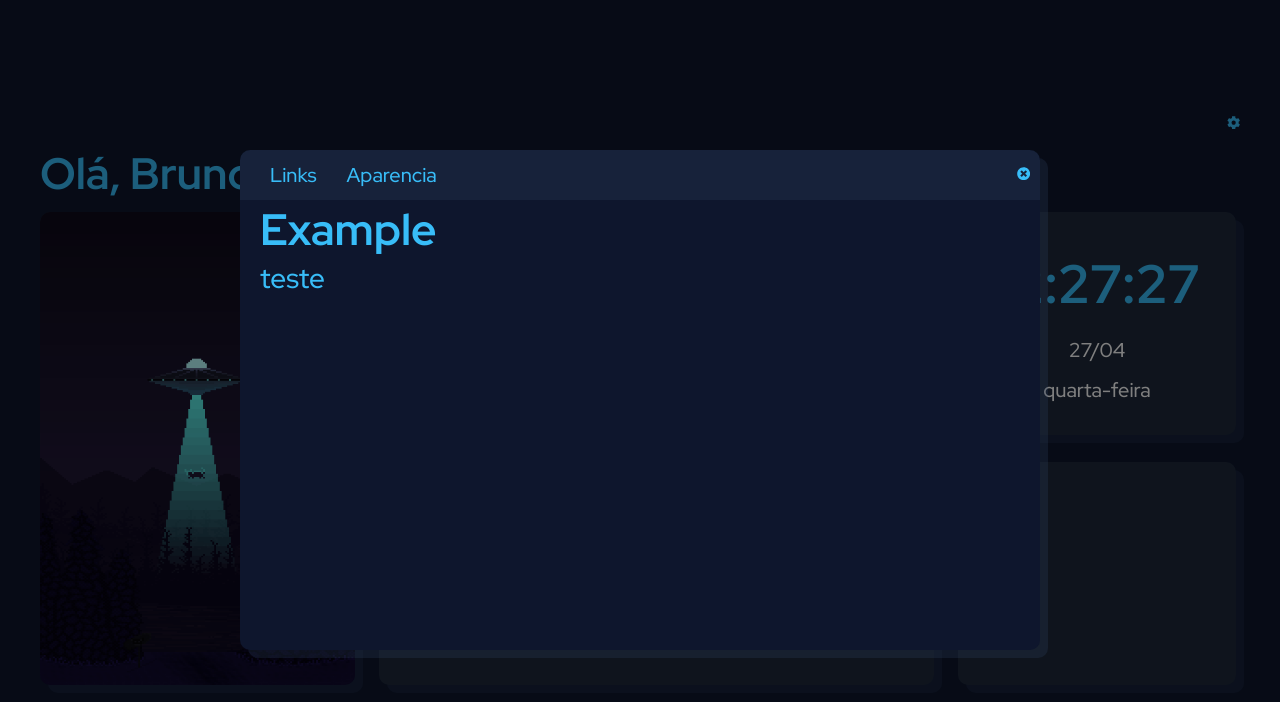
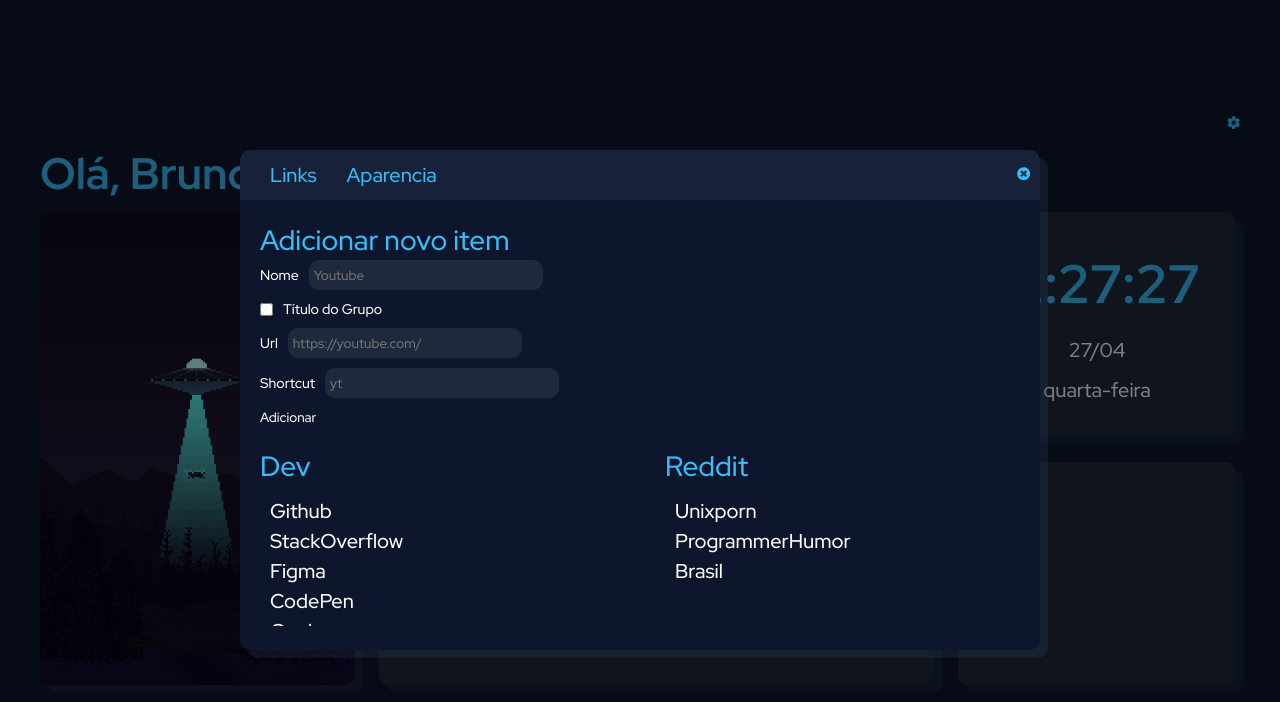
Before and after one commit to bruno-bento/startpage, a React (Create React App) app: page / in a window 1280 px wide. Both pictures are taken after a click on the button 1233 px from the left and 124 px from the top of the page. Shown: the top 702 px of the page. Built offline with nearby package versions, Linux system fonts and the light colour scheme; no server answers.

Commit message:
Melhorias modal Links

```diff
--- a/src/App.scss
+++ b/src/App.scss
@@ -101,3 +101,11 @@ a{
     text-decoration: none;
 
 }
+
+input{
+    background: #1e293b;
+    border: none;
+    border-radius: 1rem;
+    color: #fff;
+    caret-color: #38BDF8;
+}
--- a/src/components/Modal/Modal.js
+++ b/src/components/Modal/Modal.js
@@ -1,7 +1,18 @@
 import style from "./Modal.module.scss";
 import ReactModal from "react-modal";
 import { FaTimesCircle } from "react-icons/fa";
+import { linksArray } from "../data/data";
+import Links from "../Links/Links";
+import ModalForm from "./ModalForm/ModalForm";
+
 const Modal = (props) => {
+  if (linksArray.length === 0) {
+    return (
+        <div className={`card ${style.contentLinks}`}>
+            <p className="">Nenhum Item Encontrado</p>;
+        </div>
+    );
+  }
   function afterOpenModal() {
     // references are now sync'd and can be accessed.
   }
@@ -17,8 +28,12 @@ const Modal = (props) => {
     >
       <div className={style.modalMenu}>
         <div>
-          <a href="##" alt="teste"  >Links</a>
-          <a href="##" alt="teste"  >Aparencia</a>
+          <a href="##" alt="teste">
+            Links
+          </a>
+          <a href="##" alt="teste">
+            Aparencia
+          </a>
         </div>
         <button onClick={props.toggleModal} className={`btn ${style.btnModal}`}>
           <FaTimesCircle className={style.icons} />
@@ -26,10 +41,15 @@ const Modal = (props) => {
       </div>
 
       <div className={style.modalContent}>
-        <h1>Example</h1>
-        <h3>teste</h3>
+        <div>
+          <ModalForm/>
+        </div>
+        <div className={style.modalContentLinks}>
+          {linksArray.map((link) => (
+            <Links key={link.title} link={link.links} title={link.title} />
+          ))}
+        </div>
       </div>
-
     </ReactModal>
   );
 };
--- a/src/components/Modal/Modal.module.scss
+++ b/src/components/Modal/Modal.module.scss
@@ -8,7 +8,7 @@
     background-color: #0E162D;
     border-radius: 1rem;
     filter: drop-shadow(0.8rem 0.8rem 0rem rgba(49, 68, 98, 0.25));
-
+    overflow: auto;
 }
 
 .icons{
@@ -67,4 +67,11 @@
 
 .modalContent{
     padding-left: 2rem;
+    padding-top: 2rem;
 }
+
+.modalContentLinks{
+    display: grid;
+    grid-template-columns: 1fr 1fr;
+    gap: 3rem
+}
--- /dev/null
+++ b/src/components/Modal/ModalForm/ModalForm.js
@@ -0,0 +1,36 @@
+import style from "./ModalForm.module.scss";
+
+const ModalForm = (props) => {
+  return (
+    <div className={style.modalContentForm}>
+      <h3>Adicionar novo item</h3>
+      <form>
+        <div>
+          <label>Nome</label>
+          <input className={style.inputText} type="text" placeholder="Youtube" />
+        </div>
+
+        <div>
+          <input type="checkbox" name="contact" value="email" ></input>
+          <label>Título do Grupo</label>
+        </div>
+
+        <div>
+          <label>Url</label>
+          <input className={style.inputText} type="text" placeholder="https://youtube.com/" />
+        </div>
+
+        <div>
+          <label>Shortcut</label>
+          <input  className={style.inputText} type="text" placeholder="yt" />
+        </div>
+
+        <div>
+            <button className={`btn ${style.btnModal}`}>Adicionar</button>
+        </div>
+      </form>
+    </div>
+  );
+};
+
+export default ModalForm;
--- /dev/null
+++ b/src/components/Modal/ModalForm/ModalForm.module.scss
@@ -0,0 +1,28 @@
+
+.modalContentForm{
+    margin-bottom: 2rem;
+
+}
+
+.modalContentForm form{
+    display: grid;
+    gap: 1rem
+}
+
+form div{
+    display: flex;
+    gap: 1rem;
+    align-items: center;
+}
+
+.modalContentForm label{
+    color: #FFF;
+    font-size: 1.4rem;
+}
+
+
+.inputText{
+    width: 30%;
+    height: 3rem;
+    padding : 0.5rem;
+}
--- a/src/components/SearchBar/SearchBar.module.scss
+++ b/src/components/SearchBar/SearchBar.module.scss
@@ -22,11 +22,6 @@ button {
 .inputSearch{
   width: 48.7rem;
   height: 5.4rem;
-  background: #1e293b;
-  border: none;
-  border-radius: 1rem;
-  color: #fff;
-  caret-color: #38BDF8;
 }
 
 
```
